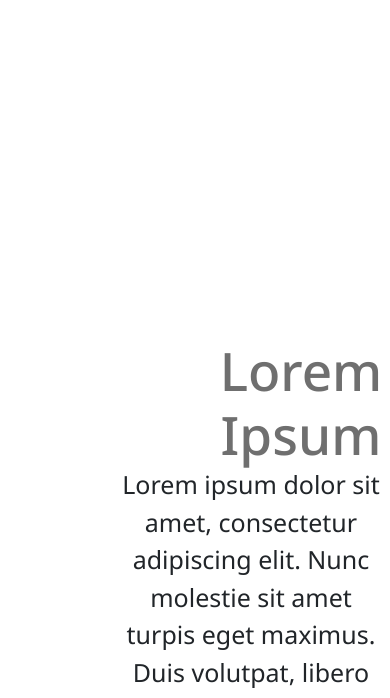
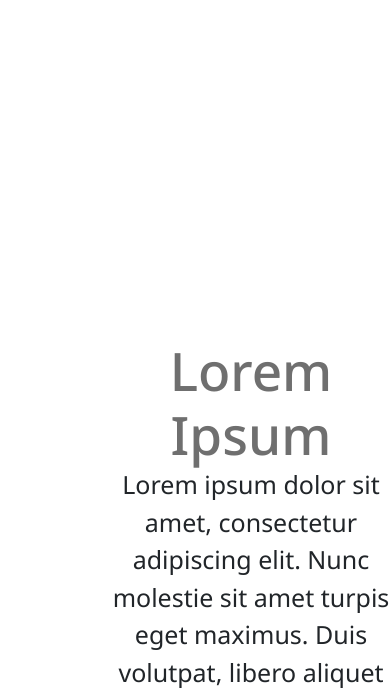
Before and after one commit to VRA9000/Restaurant-Webpage, a plain HTML site: page index.html in a window 390 px wide. Shown: the part 401-1099 px from the top of the page. Drawn offline with nearby package versions, Linux system fonts and the light colour scheme.

Commit message:
Css update at the main page

```diff
--- a/styles.css
+++ b/styles.css
@@ -70,7 +70,7 @@ h2 {
     display: flex;
     margin: auto;
     color: #6f6f6f;
-    margin-left: 100px;
+   /*  margin-left: 100px; */
     font-size: 53px;
 }
 .row .col1 p {
@@ -352,7 +352,7 @@ textarea:hover {
     background-color: beige;
 }
 
-@media screen and (max-width:700px){
+@media (max-width:700px){
     footer {
         display: flex;
         flex-wrap: wrap;
@@ -379,6 +379,16 @@ textarea:hover {
     }
     fieldset {
         display: none;
+    }
+    .row{
+        display: flex;
+        flex-direction: column;
+    }
+    .row .col1 h2{
+        text-align: center;
+    }
+    .row .col1 p {
+        text-align: center;
     }
 
     .col1{
```
